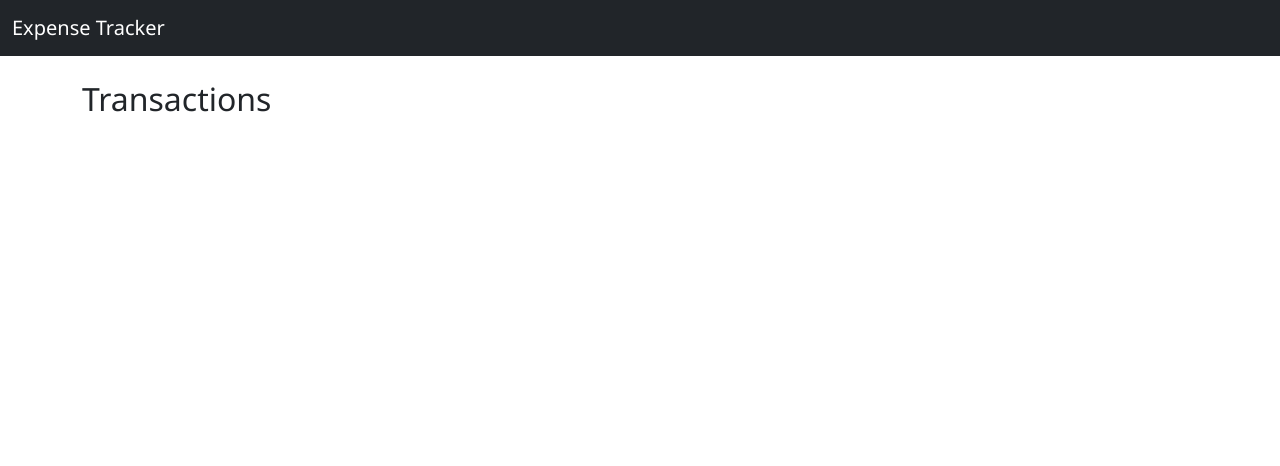
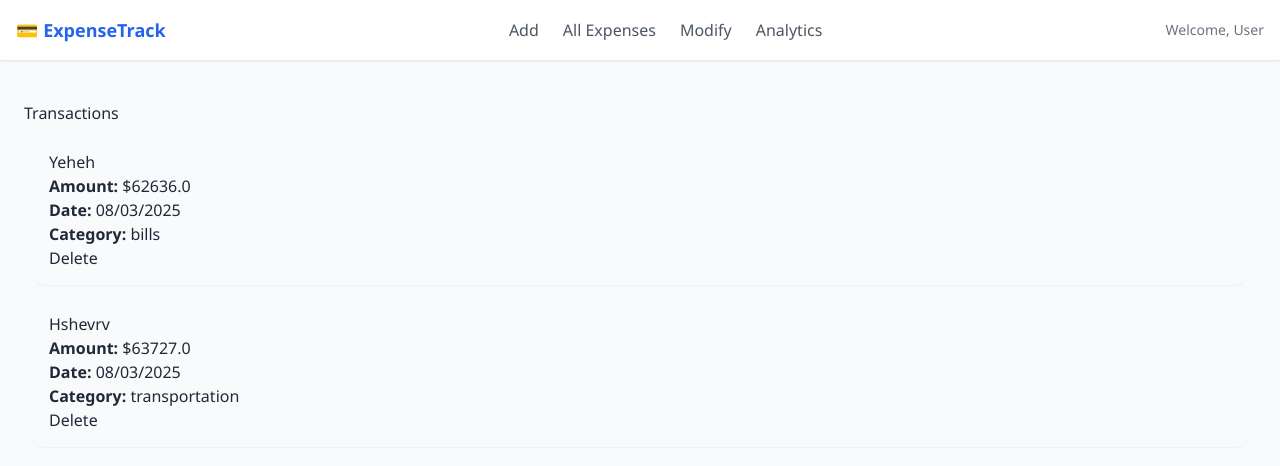
Before and after one commit to T-rummy/Transaction_group, a Flask app: page /transactions in a window 1280 px wide. Shown: the top 466 px of the page. Run offline with Flask 3, Linux system fonts and the light colour scheme; some libraries are stand-ins or nearby versions.

Commit message:
improved nav bar

```diff
--- a/app.py
+++ b/app.py
@@ -2,17 +2,31 @@ from flask import Flask, render_template, request, redirect, flash
 import pandas as pd
 import os
 from datetime import date
+from Transaction_pt2 import Transaction, FoodTransaction, TravelTransaction, TransportationTransaction, BillsUtilitiesTransaction, AcademicTransaction, HealthTransaction
 
 app = Flask(__name__)
-app.secret_key = "supersecretkey"  # Needed for flash messages
+app.secret_key = "supersecretkey"
 
 CSV_FILE = "file.csv"
 
-# Ensure CSV exists with correct columns
+# Ensure CSV exists with all columns
 if not os.path.exists(CSV_FILE):
-    df = pd.DataFrame(columns=["Id", "Name", "Amount", "Category", "Extra1", "Extra2", "Date"])
+    df = pd.DataFrame(columns=[
+        "Id", "Name", "Amount", "Date", "Category",
+        "Subcategory", "Location",
+        "Destination", "Transport_Mode",
+        "Transport_Type",
+        "Bill_Type", "Provider",
+        "Academic_Type", "Institution",
+        "Health_Type"
+    ])
     df.to_csv(CSV_FILE, index=False)
 
+# Load existing IDs into Transaction._used_ids to prevent duplicates
+if os.path.exists(CSV_FILE):
+    df = pd.read_csv(CSV_FILE)
+    if "Id" in df.columns:
+        Transaction._used_ids = set(df["Id"].dropna().astype(int))
 
 # ===========================
 # ROUTES
@@ -41,28 +55,55 @@ def transactions():
 
 
 # Add Transaction
+from datetime import date
+
 @app.route('/add', methods=['GET', 'POST'])
 def add_transaction():
     if request.method == 'POST':
         df = pd.read_csv(CSV_FILE)
 
-        new_transaction = {
-            "Id": len(df) + 1,
-            "Name": request.form.get("name"),
-            "Amount": request.form.get("amount"),
-            "Category": request.form.get("category"),
-            "Extra1": request.form.get("extra1", ""),
-            "Extra2": request.form.get("extra2", ""),
-            "Date": date.today().strftime("%m/%d/%Y")
-        }
+        name = request.form.get("name")
+        amount = request.form.get("amount")
+        category = request.form.get("category")
+        today = date.today().strftime("%m/%d/%Y")
 
-        df = pd.concat([df, pd.DataFrame([new_transaction])], ignore_index=True)
+        # Pick the right transaction class
+        if category == "Food":
+            subcategory = request.form.get("extra1", "")
+            location = request.form.get("extra2", "")
+            tx = FoodTransaction(name, amount, today, category, subcategory, location)
+        elif category == "Travel":
+            destination = request.form.get("extra1", "")
+            transport_mode = request.form.get("extra2", "")
+            tx = TravelTransaction(name, amount, today, category, destination, transport_mode)
+        elif category == "Transportation":
+            transport_type = request.form.get("extra1", "")
+            location = request.form.get("extra2", "")
+            tx = TransportationTransaction(name, amount, today, category, transport_type, location)
+        elif category == "Bills & Utilities":
+            bill_type = request.form.get("extra1", "")
+            provider = request.form.get("extra2", "")
+            tx = BillsUtilitiesTransaction(name, amount, today, category, bill_type, provider)
+        elif category == "Academic":
+            academic_type = request.form.get("extra1", "")
+            institution = request.form.get("extra2", "")
+            tx = AcademicTransaction(name, amount, today, category, academic_type, institution)
+        elif category == "Health":
+            health_type = request.form.get("extra1", "")
+            provider = request.form.get("extra2", "")
+            tx = HealthTransaction(name, amount, today, category, health_type, provider)
+        else:
+            tx = Transaction(name, amount, today, category)
+
+        # Append to DataFrame
+        df = pd.concat([df, pd.DataFrame([tx.get_info()])], ignore_index=True)
         df.to_csv(CSV_FILE, index=False)
 
         flash("Transaction added successfully!")
         return redirect('/transactions')
 
     return render_template("add.html")
+
 
 
 # Modify Transaction
--- a/file.csv
+++ b/file.csv
@@ -1 +1,3 @@
 import pandas as pd,Id,Name,Amount,Category,Extra1,Extra2,Date
+,5333,Yeheh,62636.0,bills,,,08/03/2025
+,7264,Hshevrv,63727.0,transportation,,,08/03/2025
--- a/templates/base.html
+++ b/templates/base.html
@@ -14,7 +14,8 @@
 <nav class="bg-white border-b border-gray-200 shadow-sm p-4 sticky top-0 z-10">
     <div class="flex justify-between items-center">
         <div class="flex items-center space-x-4">
-            <span class="text-lg font-bold text-blue-600">💳 ExpenseTrack</span>
+            <a class="text-lg font-bold text-blue-600" href="{{ url_for('index') }}">💳 ExpenseTrack</a>
+
         </div>
         <div class="hidden md:flex space-x-6">
             <a href="/" class="text-gray-600 hover:text-blue-600">Add</a>
@@ -24,7 +25,6 @@
         </div>
         <div class="flex items-center space-x-3">
             <span class="text-gray-500 text-sm hidden md:inline">Welcome, User</span>
-            <button class="px-3 py-1 text-sm bg-blue-600 text-white rounded">Logout</button>
             <button id="menu-btn" class="md:hidden text-gray-600 focus:outline-none">
                 ☰
             </button>
--- a/templates/transactions.html
+++ b/templates/transactions.html
@@ -1,19 +1,8 @@
-<!DOCTYPE html>
-<html lang="en">
-<head>
-    <meta charset="UTF-8">
-    <meta name="viewport" content="width=device-width, initial-scale=1.0">
-    <title>Transactions</title>
-    <link href="https://cdn.jsdelivr.net/npm/bootstrap@5.3.0/dist/css/bootstrap.min.css" rel="stylesheet">
-    <link rel="stylesheet" href="{{ url_for('static', filename='css/style.css') }}">
-</head>
-<body>
-    <nav class="navbar navbar-dark bg-dark">
-        <div class="container-fluid">
-            <a class="navbar-brand" href="/">Expense Tracker</a>
-        </div>
-    </nav>
+{% extends "base.html" %}
 
+{% block title %}Transactions{% endblock %}
+
+{% block content %}
 <div class="container mt-4">
     <h2>Transactions</h2>
     <div class="row">
@@ -54,23 +43,13 @@
                             <br><strong>Health Type:</strong> {{ tx['Health_Type'] }}
                         {% endif %}
                     </p>
-                        {% for transaction in transactions %}
-<div class="transaction-card">
-    <p><strong>{{ transaction['Name'] }}</strong> - ${{ transaction['Amount'] }}</p>
-    <p>{{ transaction['Date'] }} | {{ transaction['Category'] }}</p>
-    <form action="/delete/{{ transaction['Id'] }}" method="POST">
-        <button type="submit">Delete</button>
+                    <form action="/delete/{{ tx['Id'] }}" method="POST">
+                        <button class="btn btn-danger btn-sm" type="submit">Delete</button>
                     </form>
-</div>
-{% endfor %}
-
                 </div>
             </div>
         </div>
         {% endfor %}
     </div>
 </div>
-
-    <script src="https://cdn.jsdelivr.net/npm/bootstrap@5.3.0/dist/js/bootstrap.bundle.min.js"></script>
-</body>
-</html>
+{% endblock %}
```
Also changed, not shown: templates/add.html (+28 -30 lines). Lines whose indentation alone changed are shown as unchanged.
